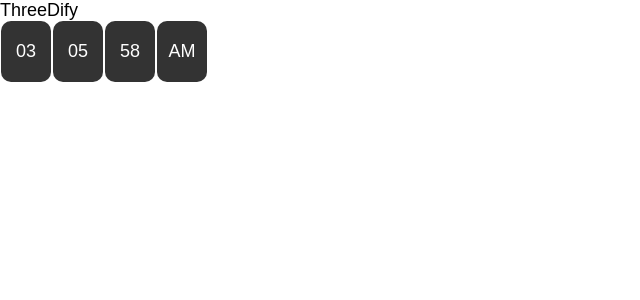
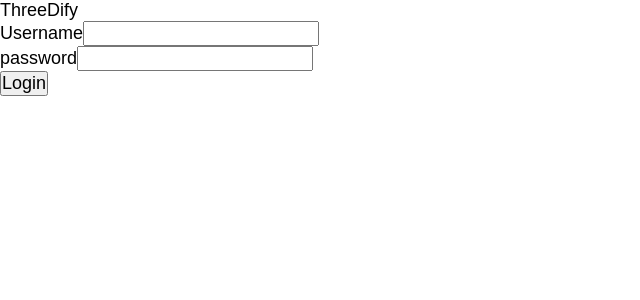
Before and after one commit to ThreeDify/ThreeDify-web-app, a React app: page / in a window 1280 px wide. Shown: the top 300 px of the page, without its empty margins (0-640 px from the left). Built offline with nearby package versions, Linux system fonts and the light colour scheme; no server answers.

Commit message:
Create LoginForm

```diff
--- a/src/Components/Clock.jsx
+++ /dev/null
@@ -1,49 +0,0 @@
-import React from 'react';
-
-import '../Themes/Clock.css';
-
-function twoDigits(num) {
-  return num.toLocaleString('en-US', {
-    minimumIntegerDigits: 2,
-    useGrouping: false
-  });
-}
-
-export default class Clock extends React.Component {
-  constructor(props) {
-    super(props);
-
-    this.state = { date: new Date() };
-  }
-
-  tick() {
-    this.setState({
-      date: new Date()
-    });
-  }
-
-  componentDidMount() {
-    this.timer = setInterval(() => this.tick(), 1000);
-  }
-
-  componentWillUnmount() {
-    clearInterval(this.timer);
-  }
-
-  render() {
-    let hours = this.state.date.getHours();
-    let minutes = twoDigits(this.state.date.getMinutes());
-    let seconds = twoDigits(this.state.date.getSeconds());
-    let meridiem = hours > 12 ? 'AM' : 'PM';
-
-    hours = twoDigits(hours != 12 ? hours % 12 : hours);
-    return (
-      <div className='clock'>
-        <span className='hours'>{hours}</span>
-        <span className='minutes'>{minutes}</span>
-        <span className='seconds'>{seconds}</span>
-        <span className='meridiem'>{meridiem}</span>
-      </div>
-    );
-  }
-}
--- /dev/null
+++ b/src/Forms/LoginForm.jsx
@@ -0,0 +1,106 @@
+import React, { Component } from 'react';
+import PropTypes from 'prop-types';
+
+const LOGIN_URL = process.env.API_URL + '/api/login/';
+
+class LoginForm extends Component {
+
+  constructor(props) {
+    super(props);
+
+    this.state = {
+      username: props.username || '',
+      password: props.password || '',
+      disableBtn: false
+    };
+
+    this.handleUsernameChange = this.handleUsernameChange.bind(this);
+    this.handlePasswordChange = this.handlePasswordChange.bind(this);
+    this.handleSubmit = this.handleSubmit.bind(this);
+  }
+
+  handleUsernameChange(e) {
+    this.setState({
+      username: e.target.value
+    });
+  }
+
+  handlePasswordChange(e) {
+    this.setState({
+      password: e.target.value
+    });
+  }
+
+  async handleSubmit(e) {
+    e.preventDefault();
+
+    this.disableBtn();
+
+    let data;
+    try {
+      data = await fetch(LOGIN_URL, {
+        method: 'POST',
+        headers: {
+          'Content-Type': 'application/json'
+        },
+        body: JSON.stringify({
+          'username': this.state.username,
+          'password': this.state.password
+        })
+      });
+    } catch (e) {
+      this.props.onLoginFailed && this.props.onLoginFailed(data);
+    }
+
+    this.enableBtn();
+
+    if (data.ok) {
+      this.props.onLoginSuccess && this.props.onLoginSuccess(data);
+    } else {
+      this.props.onLoginFailed && this.props.onLoginFailed(data);
+    }
+  }
+
+  disableBtn() {
+    this.setState({
+      disableBtn: true
+    });
+  }
+
+  enableBtn() {
+    this.setState({
+      disableBtn: false
+    });
+  }
+
+  render() {
+    const { username, password, disableBtn } = this.state;
+
+    return (
+      <div>
+        <form onSubmit={this.handleSubmit}>
+          {/* TODO: Extract this into a Component */}
+          <div>
+            <label>Username</label>
+            <input type='text' value={username} onChange={this.handleUsernameChange} />
+          </div>
+          <div>
+            <label>password</label>
+            <input type='password' value={password} onChange={this.handlePasswordChange} />
+          </div>
+
+          <button type='submit' disabled={disableBtn}>Login</button>
+        </form>
+      </div>
+    );
+  }
+}
+
+LoginForm.propTypes = {
+  'username': PropTypes.string,
+  'password': PropTypes.string,
+  'onLoginSuccess': PropTypes.func,
+  'onLoginFailed': PropTypes.func,
+};
+
+export default LoginForm;
--- a/src/Pages/Dashboard.jsx
+++ b/src/Pages/Dashboard.jsx
@@ -1,6 +1,7 @@
 import React from 'react';
+import { withRouter } from 'react-router-dom';
 
-export default class Dashboard extends React.Component {
+class Dashboard extends React.Component {
 
   render() {
     return (
@@ -12,3 +13,5 @@
   }
 
 }
+
+export default withRouter(Dashboard);
--- a/src/Pages/Home.jsx
+++ b/src/Pages/Home.jsx
@@ -1,14 +1,42 @@
 import React from 'react';
 
-import Clock from '../Components/Clock';
+import LoginForm from '../Forms/LoginForm';
+import { withRouter } from 'react-router-dom';
 
-export default class Home extends React.Component {
+class Home extends React.Component {
+
+  constructor(props) {
+    super(props);
+
+    this.state = {
+      loginError: ''
+    };
+
+    this.onLoginSuccess = this.onLoginSuccess.bind(this);
+    this.onLoginFailed = this.onLoginFailed.bind(this);
+  }
+
+  onLoginSuccess(user) {
+    console.log(user);
+    this.props.history.push('/dashboard');
+  }
+
+  onLoginFailed(error) {
+    console.log(error);
+    this.setState({
+      loginError: error.message
+    });
+  }
+
   render() {
     return (
       <div>
         <h1>ThreeDify</h1>
-        <Clock />
+        <LoginForm onLoginSuccess={this.onLoginSuccess} onLoginFailed={this.onLoginFailed}></LoginForm>
+        {this.state.loginError && <div>{this.state.loginError}</div>}
       </div>
     );
   }
 }
+
+export default withRouter(Home);
```
